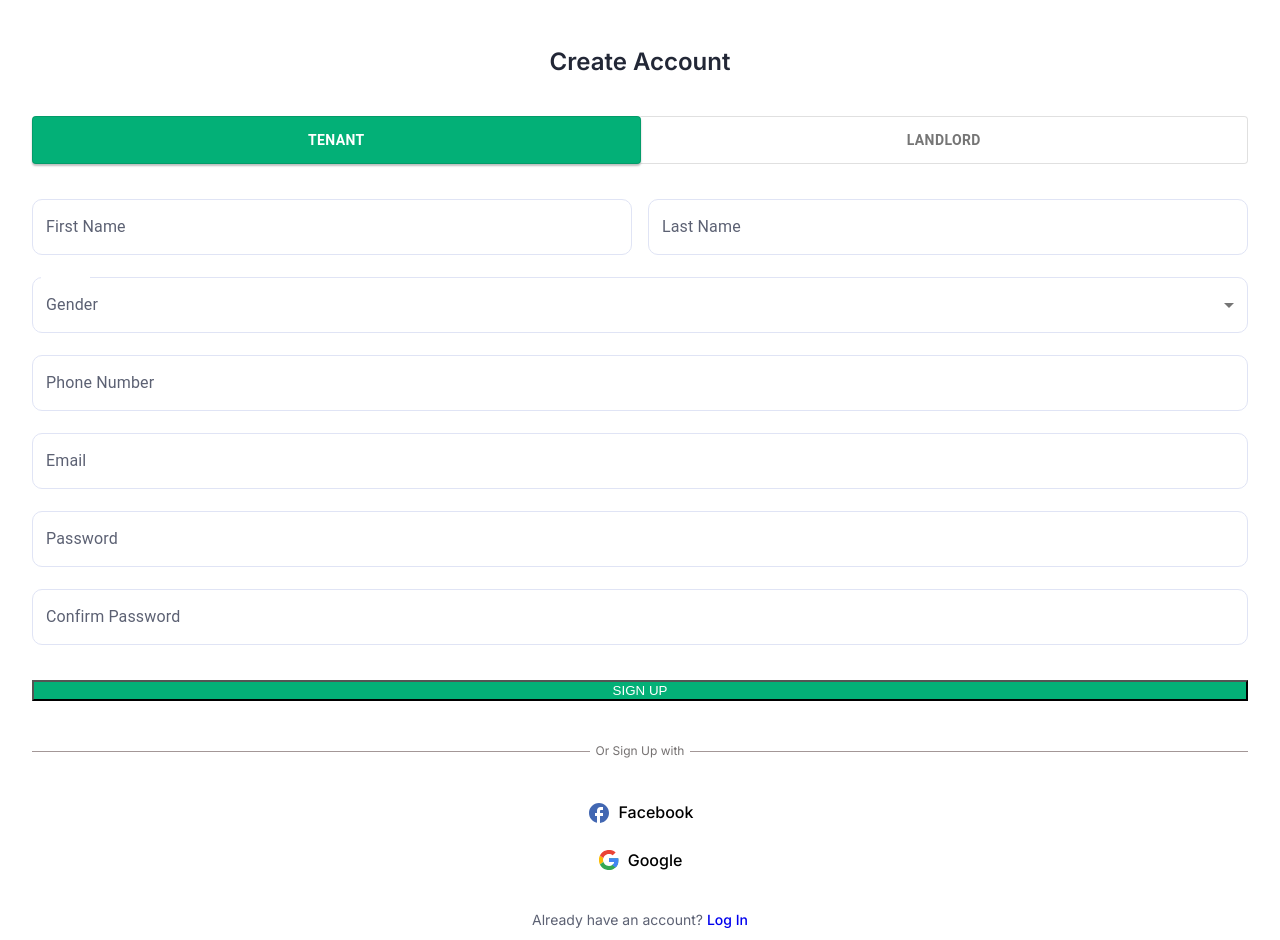
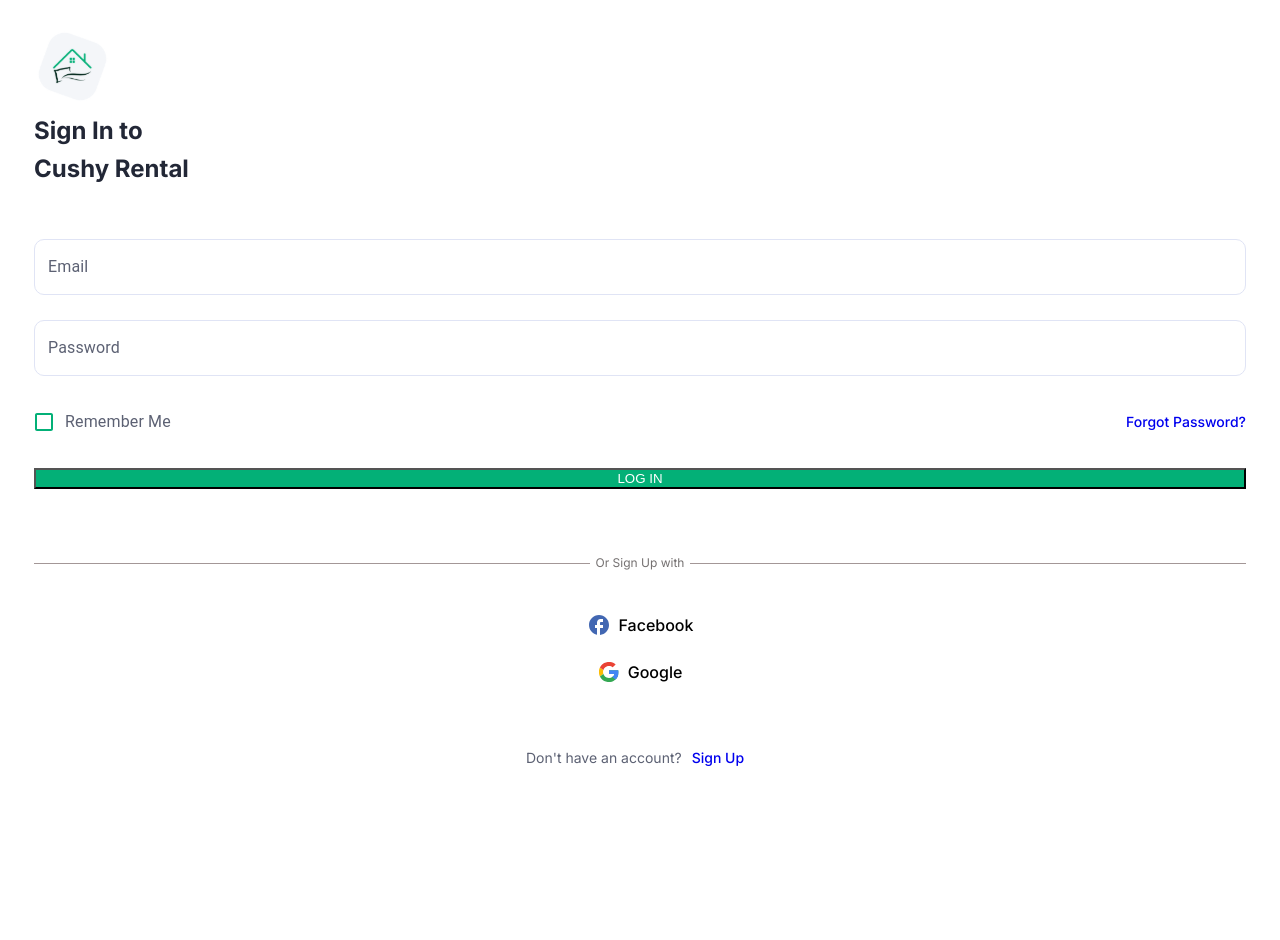
Before and after one commit to Teds30/cushyrental-client, a React (Vite) app: page /signinpage in a window 1280 px wide. Before the commit this address led to /register. After the commit the page ends 800 px from the top, so only its background shows below. Built offline with nearby package versions, Linux system fonts and the light colour scheme.

Commit message:
DP-27 | Login Account

```diff
--- a/src/App.jsx
+++ b/src/App.jsx
@@ -1,6 +1,8 @@
 import { useState } from "react";
 import { Routes, Route, Navigate } from "react-router-dom";
 import CreateAccount from "./pages/auth/CreateAccount/CreateAccount";
+import SignInPage from "./pages/Login/SigninPage";
+import ForgotPassword from "./pages/Login/ForgotPassword";
 // import './App.css'
 
 function App() {
@@ -14,8 +16,14 @@ function App() {
           </>
         }
       ></Route>
+
+      <Route path="/signinpage" element={<SignInPage />}></Route>
+      <Route path="/signinpage/forgotpassword" element={<ForgotPassword />}></Route>
+
       <Route path="/register" element={<CreateAccount />}></Route>
       <Route path="*" element={<Navigate replace to="/register" />}></Route>
+
+
     </Routes>
   );
 }
--- /dev/null
+++ b/src/pages/Login/ForgotPassword.jsx
@@ -0,0 +1,56 @@
+import React, { useState } from "react";
+import { Link } from "react-router-dom";
+
+import styles from "../Login/SignInPage.module.css";
+import PrimaryButton from "../../components/Button/PrimaryButton";
+import TextField from "../../components/TextField/TextField";
+import { FiChevronLeft } from "react-icons/fi";
+
+const ForgotPassword = () => {
+  const [otpDigits, setOtpDigits] = useState(Array(6).fill(""));
+
+  const otpDigitChangeHandler = (index, value) => {
+    const updatedOtpDigits = [...otpDigits];
+    updatedOtpDigits[index] = value;
+    setOtpDigits(updatedOtpDigits);
+  };
+
+  return (
+    <form className={`${styles["main-content"]} `}>
+      <Link to={`/SignInPage`}>
+        <div className={styles["back"]}>
+          <FiChevronLeft size={24} /> FORGOT PASSWORD
+        </div>
+      </Link>
+
+      <div>
+        <TextField fullWidth label="Email Address" type="email" />
+      </div>
+
+      <div>
+        <h3>Enter Code</h3>
+      </div>
+
+      <div className="otp">
+        {otpDigits.map((digit, index) => (
+          <input
+            key={index}
+            type="text"
+            maxLength={1}
+            className={`${styles["otp-input"]} `}
+            value={digit}
+            onChange={(e) => otpDigitChangeHandler(index, e.target.value)}
+          />
+        ))}
+      </div>
+
+      <div>
+        <TextField fullWidth label="New Password" type="password" />
+      </div>
+
+      <PrimaryButton type="submit">SUBMIT</PrimaryButton>
+    </form>
+  );
+};
+
+export default ForgotPassword;
--- /dev/null
+++ b/src/pages/Login/SignInPage.jsx
@@ -0,0 +1,127 @@
+import React, { useState, useEffect } from "react";
+import { Link } from "react-router-dom";
+
+import styles from "../Login/SignInPage.module.css";
+import PrimaryButton from "../../components/Button/PrimaryButton";
+import TextField from "../../components/TextField/TextField";
+import CheckBox from "../../components/CheckBox/CheckBox";
+
+import FacebookOutlinedIcon from "@mui/icons-material/FacebookOutlined";
+import Google from "../../assets/google.svg";
+import Logo from "../../assets/cushyrental.svg";
+
+const SignInPage = () => {
+  const [email, setEmail] = useState("");
+  const [password, setPassword] = useState("");
+  const [ checkBoxItems, setCheckBoxItems ] = useState([]);
+
+  const handleEmailChange = (e) => {
+    setEmail(e.target.value);
+  };
+
+  const handlePasswordChange = (e) => {
+    setPassword(e.target.value);
+  };
+
+  const checkBoxHandler = (items) => {
+    setCheckBoxItems(items);
+  };
+
+  useEffect(() => {
+    checkBoxHandler;
+    console.log(checkBoxItems);
+  }, [checkBoxItems]);
+
+
+  const handleSubmit = (e) => {
+    e.preventDefault();
+  };
+
+  return (
+    <form className={`${styles["main-content"]} `} onSubmit={handleSubmit}>
+      <div>
+        <div className="logo">
+          <img src={Logo} alt="Cushy Rental Icon" />{" "}
+        </div>
+
+        <div className={`${styles["component-title"]} `}>
+          <h2>Sign In to</h2>
+          <h2>Cushy Rental</h2>
+        </div>
+      </div>
+
+      <div className={`${styles["sign-in"]} `}>
+        <div className={`${styles["custom__inputs"]} `}>
+          <TextField
+            fullWidth
+            label="Email"
+            type="email"
+            value={email}
+            onChange={handleEmailChange}
+          />
+        </div>
+
+        <div className={`${styles["custom__inputs"]} `}>
+          <TextField
+            fullWidth
+            label="Password"
+            type="password"
+            value={password}
+            onChange={handlePasswordChange}
+          />
+        </div>
+
+        <div className={`${styles["remember-forgot"]} `}>
+          <div className={`${styles["remember-me"]} `}>
+            <CheckBox items={[{ id: 1, name: "Remember Me" }]} onCheckBox={checkBoxHandler}/>
+          </div>
+          <div className={`${styles["remember-me"]} `}>
+            <Link to="/SignInPage/ForgotPassword">Forgot Password?</Link>
+          </div>
+        </div>
+
+        <PrimaryButton type="submit">LOG IN</PrimaryButton>
+
+        <div>
+          <div className={`${styles["sign-up__container"]}`}>
+            <div className={styles.hr}></div>
+            <div className={styles.option}>Or Sign Up with</div>
+            <div className={styles.hr}></div>
+          </div>
+
+          <div className={styles.socmed}>
+            <Link>
+              <div className={styles["back"]}>
+                <FacebookOutlinedIcon
+                  size="large"
+                  style={{ color: "#4267B2" }}
+                />{" "}
+                Facebook
+              </div>
+            </Link>
+
+            <Link>
+              <div className={styles["back"]}>
+                <img
+                  src={Google}
+                  alt="Google Icon"
+                  className={styles.googleIcon}
+                />{" "}
+                Google
+              </div>
+            </Link>
+          </div>
+        </div>
+
+        <div className={`${styles["login-option"]}`}>
+          <span>Don't have an account? </span>
+          <span className={`${styles["signup-link"]}`}>
+            <Link to="/register">Sign Up</Link>
+          </span>
+        </div>
+      </div>
+    </form>
+  );
+};
+
+export default SignInPage;
--- /dev/null
+++ b/src/pages/Login/SignInPage.module.css
@@ -0,0 +1,160 @@
+.main-content {
+  max-width: 100%;
+  display: flex;
+  flex-direction: column;
+  padding: 20px 26px 20px 26px;
+}
+
+.logo {
+  display: flex;
+  flex-direction: flex-start;
+  align-items: start;
+  position: relative;
+  left: -10px;
+  top: 15px;
+}
+
+.sign-in,
+.sign-up {
+  display: flex;
+  flex-direction: column;
+  padding-top: 25px;
+  gap: 25px;
+}
+
+form {
+  display: flex;
+  flex-direction: column;
+  gap: 25px;
+  padding-bottom: 20px;
+}
+
+.remember-forgot {
+  display: flex;
+  justify-content: space-between;
+}
+
+.sign-in #remember {
+  width: 24px;
+  height: 24px;
+  accent-color: var(--accent);
+}
+
+.remember-me {
+  display: flex;
+  align-items: center;
+  gap: 5px;
+}
+
+.checkbox-container {
+  border: 1px solid var(--border-color);
+  display: flex;
+  justify-content: center;
+  align-items: center;
+  flex-wrap: wrap;
+
+  gap: 1em;
+  padding: 10px;
+  margin: 20px 0;
+}
+
+.dont-have-account {
+  display: flex;
+  justify-content: center;
+}
+
+.sign-up #remember {
+  width: 24px;
+  height: 24px;
+  accent-color: var(--accent);
+  border: 2px solid var(--accent);
+  border-radius: 50%;
+}
+
+.sign-up__container {
+  margin: 38px 0 0 0;
+  width: 100%;
+
+  display: flex;
+  align-items: center;
+}
+
+.sign-up__container .option {
+  color: #757171;
+  font-size: 12px;
+  font-weight: 400;
+  padding: 0 6px;
+}
+
+.sign-up__container .hr {
+  flex: 1;
+  width: 100%;
+  height: 1px;
+  background-color: #a39797;
+}
+
+.back {
+  align-items: center;
+  color: #000;
+  display: flex;
+  font-size: 16px;
+  font-weight: 500;
+  gap: 8px;
+}
+
+.socmed {
+  width: 100%;
+
+  display: flex;
+  flex-direction: column;
+  align-items: center;
+  gap: 24px;
+}
+
+.socmed {
+  margin: 38px 0 0 0;
+}
+
+.googleIcon {
+  height: 22px;
+  width: 22px;
+}
+
+.login-option {
+  display: flex;
+  justify-content: center;
+  align-items: center;
+  margin: 38px 0 0 0;
+}
+
+.login-option span {
+  margin-right: 10px;
+}
+
+.back {
+  display: flex;
+  align-items: center;
+  gap: 8px;
+}
+
+
+.otp {
+    display: flex;
+    align-items: center;
+    justify-content: center;
+    margin-top: 20px;
+
+  }
+
+  .otp-input {
+    width: 35px;
+    height: 35px;
+    background-color: white ;
+    color: #000;
+    font-size: 18px;
+    border: 1px solid #ccc;
+    border-radius: 5px;
+    text-align: center;
+    margin: 0 5px;
+    padding: 5px;
+  }
--- a/src/pages/auth/CreateAccount/CreateAccount.module.css
+++ b/src/pages/auth/CreateAccount/CreateAccount.module.css
@@ -1,5 +1,4 @@
 .container {
-
     max-width: 100%;
     padding: 0 24px;
 
```
Also changed, not shown: src/assets/cushyrental.svg (added).
